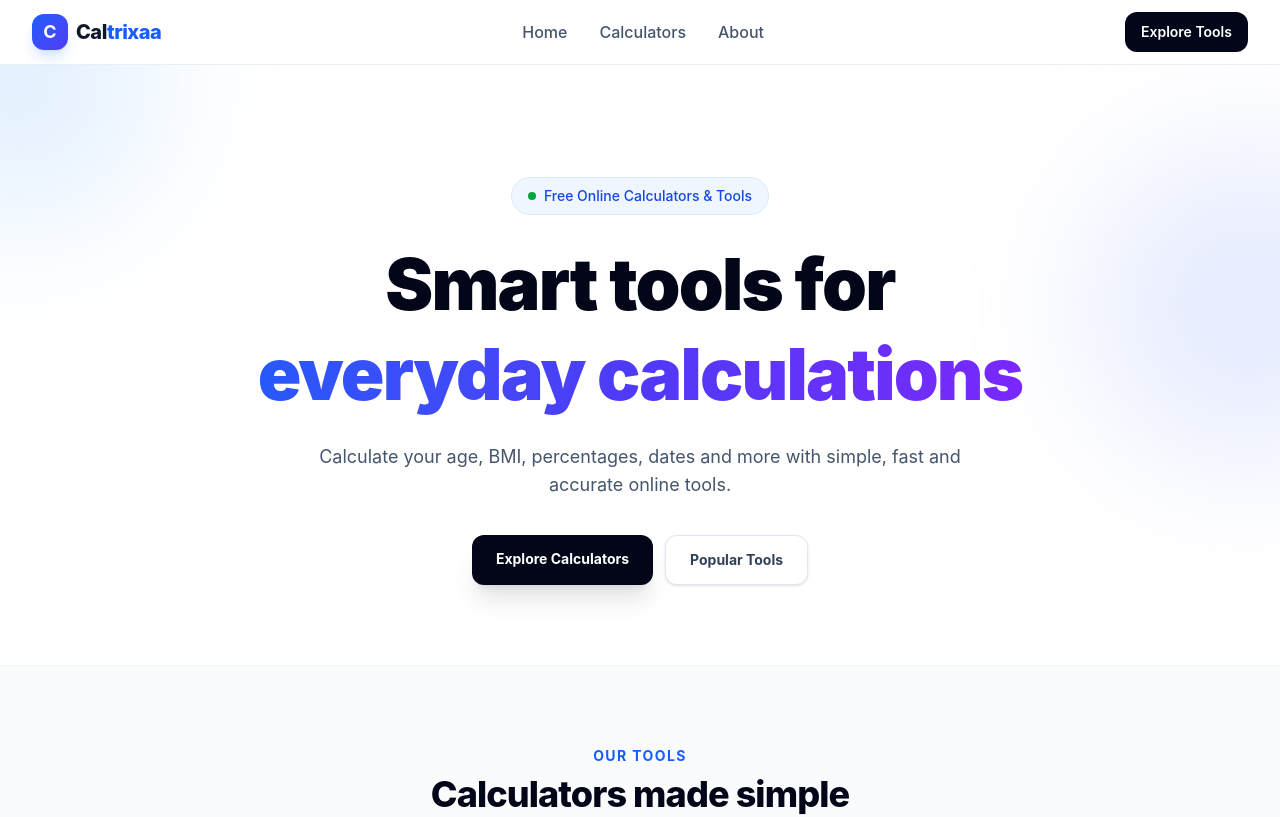
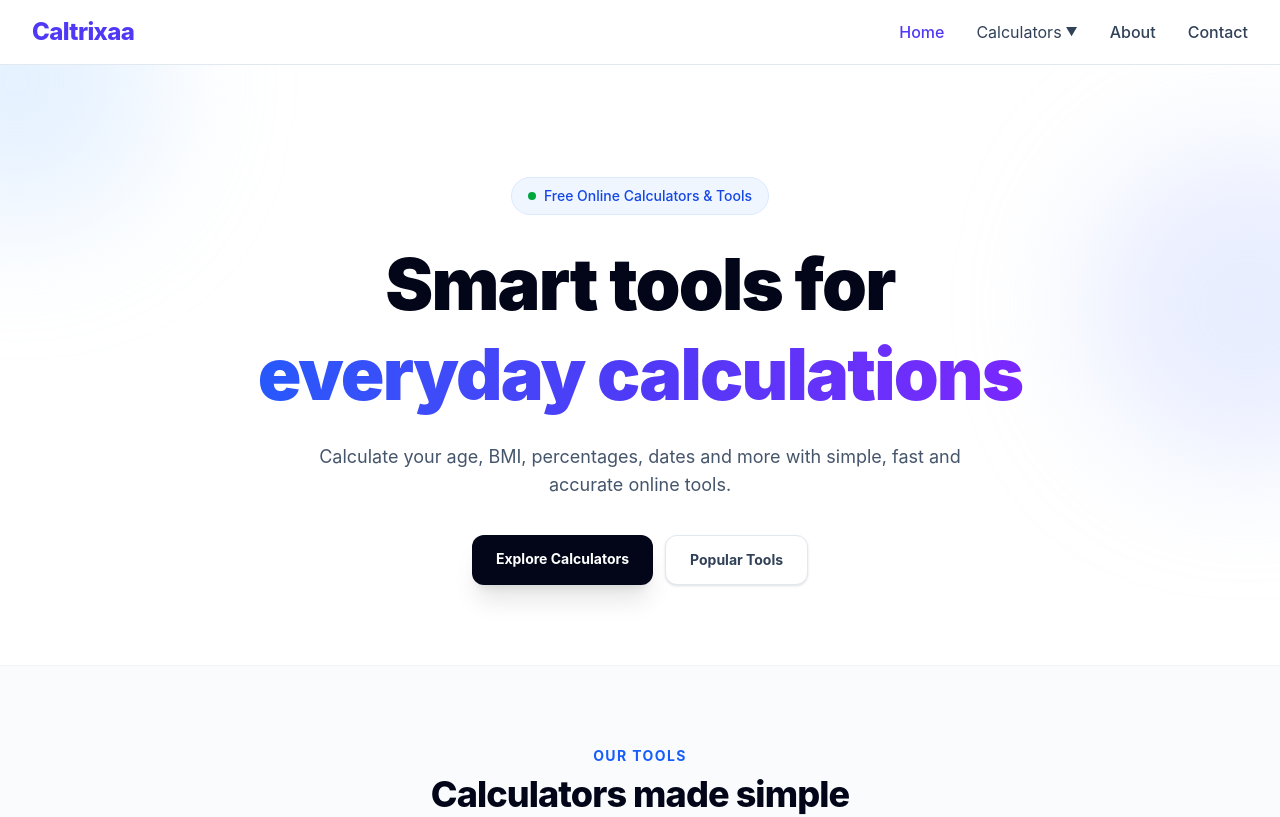
Before and after one commit to hafeez-star/Caltrixaa-All-Calculators, a React (Vite) app: page / in a window 1280 px wide. Shown: the top 817 px of the page. Built offline with nearby package versions, Linux system fonts and the light colour scheme.

Commit message:
Improve age calculator SEO

```diff
--- a/src/components/Navbar.jsx
+++ b/src/components/Navbar.jsx
@@ -1,67 +1,320 @@
-import { Link } from "react-router-dom";
+import { useState } from "react";
+import { Link, useLocation } from "react-router-dom";
 
 function Navbar() {
+  const [mobileOpen, setMobileOpen] = useState(false);
+  const [calculatorOpen, setCalculatorOpen] = useState(false);
+
+  const location = useLocation();
+
+  const calculators = [
+    {
+      name: "Age Calculator",
+      path: "/age-calculator",
+    },
+    {
+      name: "BMI Calculator",
+      path: "/bmi-calculator",
+    },
+    {
+      name: "Date Calculator",
+      path: "/date-calculator",
+    },
+    {
+      name: "Percentage Calculator",
+      path: "/percentage-calculator",
+    },
+    {
+      name: "Discount Calculator",
+      path: "/discount-calculator",
+    },
+    {
+      name: "Tip Calculator",
+      path: "/tip-calculator",
+    },
+    {
+      name: "Average Calculator",
+      path: "/average-calculator",
+    },
+    {
+      name: "Days Between Dates",
+      path: "/days-between-dates",
+    },
+    {
+      name: "Time Calculator",
+      path: "/time-calculator",
+    },
+    {
+      name: "Hours to Minutes",
+      path: "/hours-to-minutes",
+    },
+    {
+      name: "Minutes to Hours",
+      path: "/minutes-to-hours",
+    },
+    {
+      name: "Weight Calculator",
+      path: "/weight-calculator",
+    },
+    {
+      name: "Ideal Weight Calculator",
+      path: "/ideal-weight-calculator",
+    },
+    {
+      name: "BMR Calculator",
+      path: "/bmr-calculator",
+    },
+    {
+      name: "Calorie Calculator",
+      path: "/calorie-calculator",
+    },
+  ];
+
+  function closeMobileMenu() {
+    setMobileOpen(false);
+    setCalculatorOpen(false);
+  }
+
+  function isCalculatorPage() {
+    return calculators.some(function (calculator) {
+      return location.pathname === calculator.path;
+    });
+  }
+
   return (
-    <header className="sticky top-0 z-50 border-b border-slate-200/70 bg-white/90 backdrop-blur-xl">
+    <header className="sticky top-0 z-50 border-b border-slate-200 bg-white/95 backdrop-blur">
+      <nav className="mx-auto max-w-7xl px-4 sm:px-6 lg:px-8">
+        <div className="flex h-16 items-center justify-between">
 
-      <div className="mx-auto flex h-16 max-w-7xl items-center justify-between px-4 sm:px-6 lg:px-8">
-
-        <Link to="/" className="flex items-center gap-2">
-
-          <div className="flex h-9 w-9 items-center justify-center rounded-xl bg-gradient-to-br from-blue-600 to-indigo-600 text-lg font-bold text-white shadow-lg shadow-blue-500/20">
-            C
-          </div>
-
-          <span className="text-xl font-extrabold tracking-tight text-slate-900">
-            Cal<span className="text-blue-600">trixaa</span>
-          </span>
-
+          {/* Logo */}
+          <Link
+            to="/"
+            onClick={closeMobileMenu}
+            className="text-2xl font-extrabold tracking-tight text-indigo-600"
+          >
+            Caltrixaa
           </Link>
 
-
-        <nav className="hidden items-center gap-8 md:flex">
+          {/* Desktop Menu */}
+          <div className="hidden items-center gap-8 md:flex">
 
             <Link
               to="/"
-            className="text-md font-medium text-slate-600 transition hover:text-blue-600"
+              className={`font-medium transition ${
+                location.pathname === "/"
+                  ? "text-indigo-600"
+                  : "text-slate-700 hover:text-indigo-600"
+              }`}
             >
               Home
             </Link>
 
-          <Link
-            to="/age-calculator"
-            className="text-md font-medium text-slate-600 transition hover:text-blue-600"
+            {/* Desktop Calculators Dropdown */}
+            <div className="group relative">
+              <button
+                type="button"
+                className={`flex items-center gap-1 font-medium transition ${
+                  isCalculatorPage()
+                    ? "text-indigo-600"
+                    : "text-slate-700 hover:text-indigo-600"
+                }`}
               >
                 Calculators
+                <span className="text-xs transition group-hover:rotate-180">
+                  ▼
+                </span>
+              </button>
+
+              {/* Dropdown */}
+              <div className="invisible absolute left-1/2 top-full mt-2 w-72 -translate-x-1/2 rounded-2xl border border-slate-200 bg-white p-2 opacity-0 shadow-xl transition-all duration-200 group-hover:visible group-hover:opacity-100">
+
+                <div className="max-h-[70vh] overflow-y-auto">
+
+                  {calculators.map(function (calculator) {
+                    return (
+                      <Link
+                        key={calculator.path}
+                        to={calculator.path}
+                        className={`block rounded-xl px-4 py-3 text-sm font-medium transition ${
+                          location.pathname === calculator.path
+                            ? "bg-indigo-50 text-indigo-600"
+                            : "text-slate-700 hover:bg-slate-50 hover:text-indigo-600"
+                        }`}
+                      >
+                        {calculator.name}
                       </Link>
+                    );
+                  })}
+
+                </div>
+              </div>
+            </div>
 
             <Link
               to="/about"
-            className="text-md font-medium text-slate-600 transition hover:text-blue-600"
+              className={`font-medium transition ${
+                location.pathname === "/about"
+                  ? "text-indigo-600"
+                  : "text-slate-700 hover:text-indigo-600"
+              }`}
             >
               About
             </Link>
 
-        </nav>
+            <Link
+              to="/contact"
+              className={`font-medium transition ${
+                location.pathname === "/contact"
+                  ? "text-indigo-600"
+                  : "text-slate-700 hover:text-indigo-600"
+              }`}
+            >
+              Contact
+            </Link>
+          </div>
 
+          {/* Mobile Menu Button */}
+          <button
+            type="button"
+            onClick={function () {
+              setMobileOpen(!mobileOpen);
+            }}
+            className="flex h-10 w-10 items-center justify-center rounded-xl border border-slate-200 text-slate-700 hover:bg-slate-50 md:hidden"
+            aria-label="Toggle menu"
+            aria-expanded={mobileOpen}
+          >
+            {mobileOpen ? (
+              <span className="text-2xl">✕</span>
+            ) : (
+              <span className="text-2xl">☰</span>
+            )}
+          </button>
+        </div>
+
+        {/* Mobile Menu */}
+        {mobileOpen && (
+          <div className="border-t border-slate-100 py-4 md:hidden">
+
+            {/* Home */}
+            <Link
+              to="/"
+              onClick={closeMobileMenu}
+              className={`block rounded-xl px-4 py-3 font-medium ${
+                location.pathname === "/"
+                  ? "bg-indigo-50 text-indigo-600"
+                  : "text-slate-700 hover:bg-slate-50"
+              }`}
+            >
+              Home
+            </Link>
+
+            {/* Mobile Calculators */}
+            <div className="mt-1">
+
+              <button
+                type="button"
+                onClick={function () {
+                  setCalculatorOpen(!calculatorOpen);
+                }}
+                className={`flex w-full items-center justify-between rounded-xl px-4 py-3 font-medium ${
+                  isCalculatorPage()
+                    ? "bg-indigo-50 text-indigo-600"
+                    : "text-slate-700 hover:bg-slate-50"
+                }`}
+              >
+                <span>Calculators</span>
+
+                <span
+                  className={`text-xs transition ${
+                    calculatorOpen ? "rotate-180" : ""
+                  }`}
+                >
+                  ▼
+                </span>
+              </button>
+
+              {/* Mobile Calculator List */}
+              {calculatorOpen && (
+                <div className="mt-1 ml-3 max-h-80 overflow-y-auto rounded-xl border border-slate-100 bg-slate-50 p-2">
+
+                  {calculators.map(function (calculator) {
+                    return (
+                      <Link
+                        key={calculator.path}
+                        to={calculator.path}
+                        onClick={closeMobileMenu}
+                        className={`block rounded-lg px-4 py-3 text-sm font-medium ${
+                          location.pathname === calculator.path
+                            ? "bg-indigo-100 text-indigo-600"
+                            : "text-slate-700 hover:bg-white hover:text-indigo-600"
+                        }`}
+                      >
+                        {calculator.name}
+                      </Link>
+                    );
+                  })}
+
+                </div>
+              )}
+            </div>
+
+            {/* About */}
+            <Link
+              to="/about"
+              onClick={closeMobileMenu}
+              className={`mt-1 block rounded-xl px-4 py-3 font-medium ${
+                location.pathname === "/about"
+                  ? "bg-indigo-50 text-indigo-600"
+                  : "text-slate-700 hover:bg-slate-50"
+              }`}
+            >
+              About
+            </Link>
+
+            {/* Contact */}
+            <Link
+              to="/contact"
+              onClick={closeMobileMenu}
+              className={`mt-1 block rounded-xl px-4 py-3 font-medium ${
+                location.pathname === "/contact"
+                  ? "bg-indigo-50 text-indigo-600"
+                  : "text-slate-700 hover:bg-slate-50"
+              }`}
+            >
+              Contact
+            </Link>
+
+            {/* Legal Links */}
+            <div className="mt-3 border-t border-slate-100 pt-3">
 
               <Link
-          to="/age-calculator"
-          className="hidden rounded-xl bg-slate-950 px-4 py-2.5 text-sm font-semibold text-white transition hover:bg-blue-600 md:block"
+                to="/privacy-policy"
+                onClick={closeMobileMenu}
+                className="block rounded-xl px-4 py-2.5 text-sm text-slate-500 hover:bg-slate-50 hover:text-indigo-600"
               >
-          Explore Tools
+                Privacy Policy
               </Link>
 
+              <Link
+                to="/terms"
+                onClick={closeMobileMenu}
+                className="block rounded-xl px-4 py-2.5 text-sm text-slate-500 hover:bg-slate-50 hover:text-indigo-600"
+              >
+                Terms & Conditions
+              </Link>
 
-        <button
-          className="rounded-xl border border-slate-200 p-2 text-slate-700 md:hidden"
-          aria-label="Open menu"
+              <Link
+                to="/disclaimer"
+                onClick={closeMobileMenu}
+                className="block rounded-xl px-4 py-2.5 text-sm text-slate-500 hover:bg-slate-50 hover:text-indigo-600"
               >
-          ☰
-        </button>
+                Disclaimer
+              </Link>
 
             </div>
-
+          </div>
+        )}
+      </nav>
     </header>
   );
 }
--- a/src/pages/AgeCalculator.jsx
+++ b/src/pages/AgeCalculator.jsx
@@ -1,4 +1,4 @@
-import { useEffect, useState } from "react";
+import {  useState } from "react";
 import Navbar from "../components/Navbar";
 import Footer from "../components/Footer";
 import SEO from "../components/SEO";
```
Lines whose indentation alone changed are shown as unchanged.
